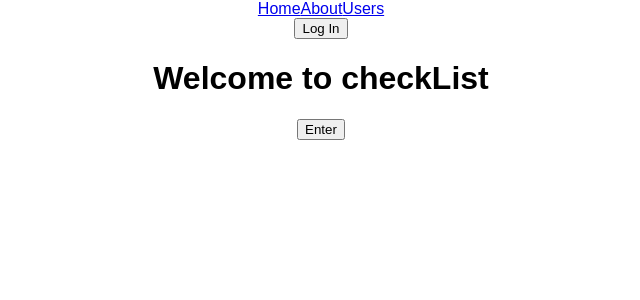
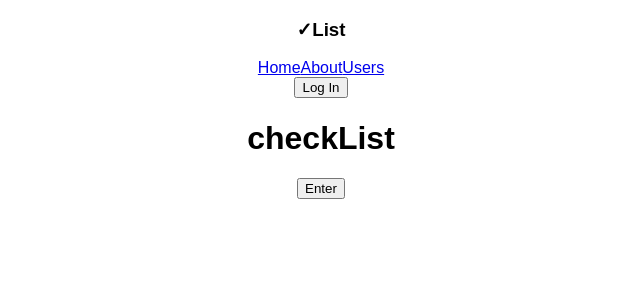
Before and after one commit to plaifang7/WDI16-Project3-checkList, a React (Create React App) app in the folder client/: page / in a window 1280 px wide. Shown: the top 300 px of the page, without its empty margins (319-959 px from the left). Built offline with nearby package versions, Linux system fonts and the light colour scheme; no server answers.

Commit message:
adding some small features (logo, buttons, etc)

```diff
--- a/client/src/App.js
+++ b/client/src/App.js
@@ -28,6 +28,9 @@ class App extends Component {
     return (
       <Router>
         <div className="App">
+        <div>
+          <h3>✓List</h3>
+          </div>
           <div>
             <Link to="/">Home</Link>
             <Link to="/about">About</Link>
--- a/client/src/components/About.js
+++ b/client/src/components/About.js
@@ -5,7 +5,9 @@ class About extends Component {
     return (
       <div>
         <h1>About checkList</h1>
+        <center>
         <p>checkList is an app that allows it's users to create custom shopping list for their everyday use. This app allows you, the user to create, delete and edit your custom shopping list.</p>
+        </center>
       </div>
     );
   }
--- a/client/src/components/HomePage.js
+++ b/client/src/components/HomePage.js
@@ -5,7 +5,7 @@ class HomePage extends Component {
   render() {
     return (
       <div>
-        <h1>Welcome to checkList</h1>
+        <h1>checkList</h1>
 
         <Link to="/users"><button>Enter</button></Link>
 
--- a/client/src/components/UserShow.js
+++ b/client/src/components/UserShow.js
@@ -54,12 +54,16 @@ class UserShow extends Component {
             <div key={list._id}>
               <p>{list.listName}</p>
               <p>{list.storeName}</p>
+              <button></button>
             </div>
           )
         })}
         <div>
           <button onClick={this.deleteUser}>Delete User</button>
         </div>
+        <div>
+          <Link>+Add List</Link>
+          </div>
       </div>
     );
   }
```
